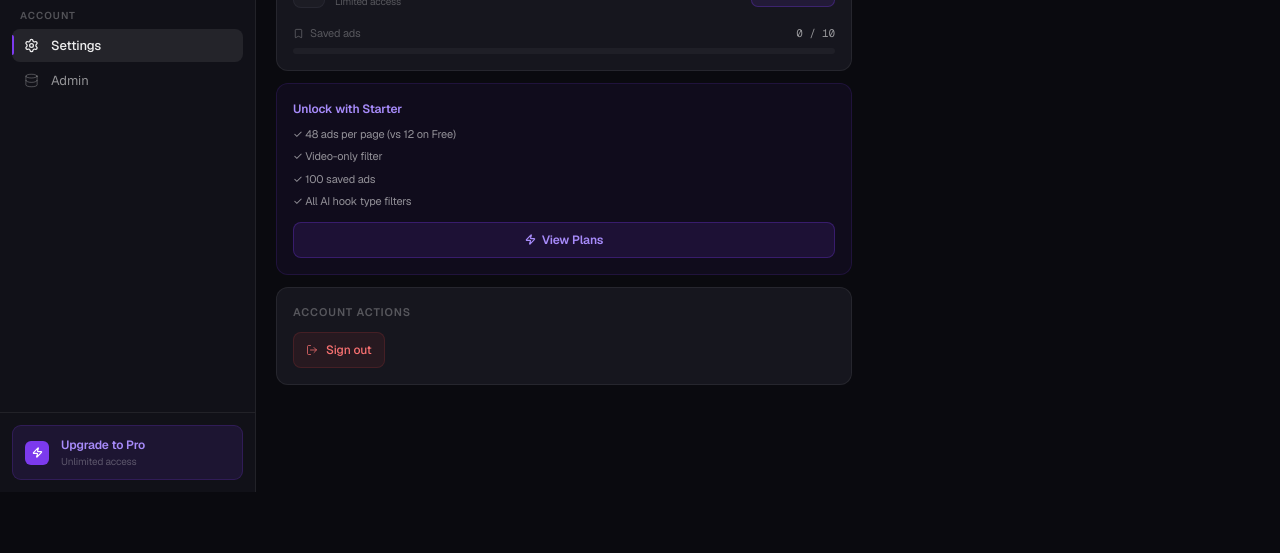
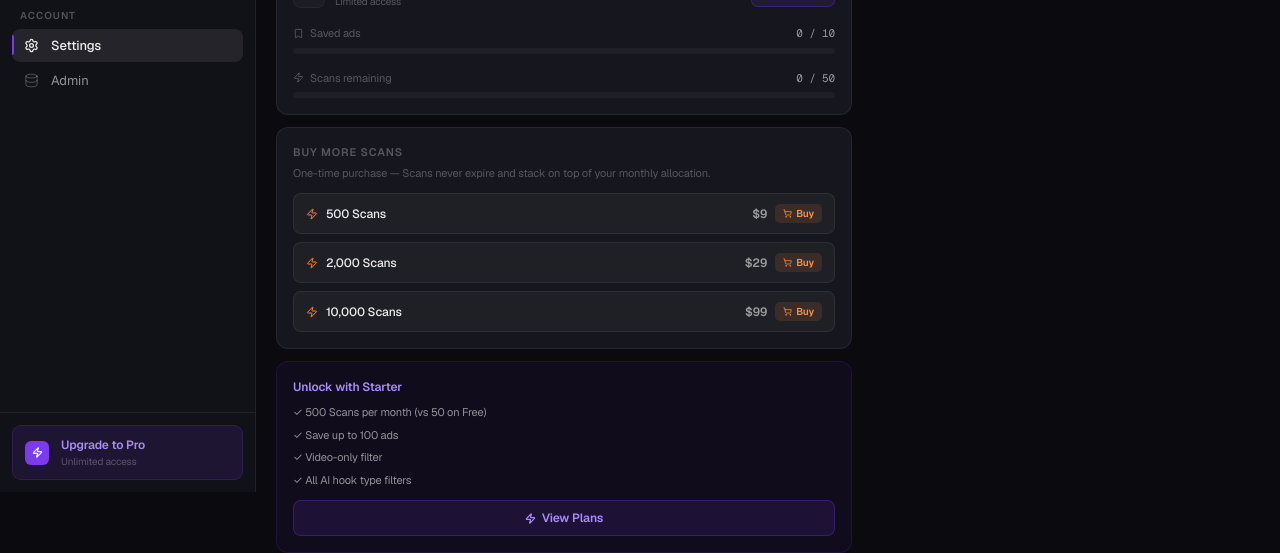
Before and after one commit to minhhieuulaw/adspoonx, a Next.js app: page /settings in a window 1280 px wide. Shown: the part 308-861 px from the top of the page. Before the commit the page ends 800 px from the top, so only its background shows below. Built offline with nearby package versions, Linux system fonts and the light colour scheme; no server answers; the database is empty; sample sign-in values are in the browser's storage.

Commit message:
feat(scans): implement scan-based search system with monthly allocations and pack purchases

```diff
--- a/app/(dashboard)/settings/page.tsx
+++ b/app/(dashboard)/settings/page.tsx
@@ -2,12 +2,17 @@
 
 import { useSession, signOut } from "next-auth/react";
 import { useEffect, useState } from "react";
-import { Settings, Zap, Bookmark, LogOut, Crown, ChevronRight } from "lucide-react";
+import { Settings, Zap, Bookmark, LogOut, Crown, ChevronRight, ShoppingCart, RefreshCw } from "lucide-react";
 import Image from "next/image";
 import Link from "next/link";
 
-interface PlanData { plan: string; label: string }
-interface SavedData { length: number }
+interface PlanData {
+  plan: string;
+  label: string;
+  scansBalance: number;
+  scansTotal: number;
+  scansResetAt: string | null;
+}
 
 const PLAN_META: Record<string, { color: string; bg: string; border: string; icon: React.ElementType; limit: number }> = {
   free:     { color: "var(--text-muted)",  bg: "rgba(100,100,120,0.08)", border: "rgba(100,100,120,0.15)", icon: Settings, limit: 10  },
@@ -16,11 +21,18 @@ const PLAN_META: Record<string, { color: string; bg: string; border: string; ico
   business: { color: "#FCD34D",            bg: "rgba(245,158,11,0.08)", border: "rgba(245,158,11,0.2)",  icon: Crown,    limit: 9999 },
 };
 
+const SCAN_PACKS = [
+  { id: "pack_500",   label: "500 Scans",    price: "$9"  },
+  { id: "pack_2000",  label: "2,000 Scans",  price: "$29" },
+  { id: "pack_10000", label: "10,000 Scans", price: "$99" },
+];
+
 export default function SettingsPage() {
   const { data: session } = useSession();
-  const [planData, setPlanData]   = useState<PlanData>({ plan: "free", label: "Free" });
+  const [planData, setPlanData] = useState<PlanData>({ plan: "free", label: "Free", scansBalance: 0, scansTotal: 50, scansResetAt: null });
   const [savedCount, setSavedCount] = useState(0);
   const [loading, setLoading] = useState(true);
+  const [buyingPack, setBuyingPack] = useState<string | null>(null);
 
   useEffect(() => {
     Promise.all([
@@ -32,9 +44,27 @@ export default function SettingsPage() {
     }).catch(() => null).finally(() => setLoading(false));
   }, []);
 
-  const meta  = PLAN_META[planData.plan] ?? PLAN_META.free;
+  async function handleBuyPack(packId: string) {
+    setBuyingPack(packId);
+    try {
+      const res = await fetch("/api/scans", {
+        method: "POST",
+        headers: { "Content-Type": "application/json" },
+        body: JSON.stringify({ packId }),
+      });
+      const data = await res.json() as { checkoutUrl?: string; error?: string };
+      if (data.checkoutUrl) {
+        window.location.href = data.checkoutUrl;
+      }
+    } catch { /* silent */ }
+    finally { setBuyingPack(null); }
+  }
+
+  const meta = PLAN_META[planData.plan] ?? PLAN_META.free;
   const PlanIcon = meta.icon;
   const usagePct = Math.min(100, Math.round((savedCount / meta.limit) * 100));
+  const scansPct = Math.min(100, Math.round((planData.scansBalance / (planData.scansTotal || 1)) * 100));
+  const resetDate = planData.scansResetAt ? new Date(planData.scansResetAt).toLocaleDateString("en-US", { month: "short", day: "numeric" }) : null;
 
   return (
     <div className="page-enter max-w-xl">
@@ -100,7 +130,7 @@ export default function SettingsPage() {
             </div>
 
             {/* Saved ads usage */}
-            <div>
+            <div className="mb-4">
               <div className="flex items-center justify-between mb-1.5">
                 <div className="flex items-center gap-1.5">
                   <Bookmark size={11} style={{ color: "var(--text-3)" }} />
@@ -118,20 +148,80 @@ export default function SettingsPage() {
                   }} />
               </div>
             </div>
+
+            {/* Scans usage */}
+            <div>
+              <div className="flex items-center justify-between mb-1.5">
+                <div className="flex items-center gap-1.5">
+                  <Zap size={11} style={{ color: "var(--text-3)" }} />
+                  <span className="text-[11px]" style={{ color: "var(--text-3)" }}>Scans remaining</span>
+                </div>
+                <div className="flex items-center gap-2">
+                  <span className="font-data text-[11px] tabular-nums" style={{ color: "var(--text-2)" }}>
+                    {planData.scansBalance.toLocaleString()} / {planData.scansTotal.toLocaleString()}
+                  </span>
+                  {resetDate && (
+                    <span className="flex items-center gap-0.5 text-[10px]" style={{ color: "var(--text-3)" }}>
+                      <RefreshCw size={9} />
+                      {resetDate}
+                    </span>
+                  )}
+                </div>
+              </div>
+              <div className="h-1.5 rounded-full overflow-hidden" style={{ background: "var(--bg-hover)" }}>
+                <div className="h-full rounded-full transition-all duration-500"
+                  style={{
+                    width: `${scansPct}%`,
+                    background: scansPct <= 10 ? "#F87171" : scansPct <= 30 ? "#FCD34D" : "#34D399",
+                  }} />
+              </div>
+            </div>
           </>
         )}
       </div>
 
-      {/* Plan comparison */}
+      {/* Buy more scans */}
+      <div className="rounded-[12px] p-4 mb-3" style={{ background: "var(--bg-card)", border: "1px solid var(--border)" }}>
+        <p className="text-[11px] font-semibold uppercase mb-1" style={{ color: "var(--text-3)", letterSpacing: "0.08em" }}>Buy more Scans</p>
+        <p className="text-[11px] mb-3" style={{ color: "var(--text-3)" }}>
+          One-time purchase — Scans never expire and stack on top of your monthly allocation.
+        </p>
+        <div className="flex flex-col gap-2">
+          {SCAN_PACKS.map(pack => (
+            <button
+              key={pack.id}
+              onClick={() => handleBuyPack(pack.id)}
+              disabled={buyingPack === pack.id}
+              className="flex items-center justify-between px-3 py-2.5 rounded-[8px] text-[12px] font-medium transition-all disabled:opacity-60"
+              style={{ background: "var(--bg-hover)", border: "1px solid var(--border)" }}
+            >
+              <div className="flex items-center gap-2">
+                <Zap size={12} className="text-orange-400" />
+                <span style={{ color: "var(--text-1)" }}>{pack.label}</span>
+              </div>
+              <div className="flex items-center gap-2">
+                <span className="font-semibold" style={{ color: "var(--text-2)" }}>{pack.price}</span>
+                <span className="flex items-center gap-1 px-2 py-0.5 rounded-[5px] text-[10px] font-semibold"
+                  style={{ background: "rgba(251,146,60,0.12)", color: "#fb923c" }}>
+                  <ShoppingCart size={9} />
+                  {buyingPack === pack.id ? "Loading…" : "Buy"}
+                </span>
+              </div>
+            </button>
+          ))}
+        </div>
+      </div>
+
+      {/* Plan upgrade prompt for free users */}
       {!loading && planData.plan === "free" && (
         <div className="rounded-[12px] p-4 mb-3"
           style={{ background: "rgba(124,58,237,0.06)", border: "1px solid rgba(124,58,237,0.15)" }}>
           <p className="text-[12px] font-semibold mb-2" style={{ color: "var(--ai-light)" }}>Unlock with Starter</p>
           <div className="flex flex-col gap-1.5">
             {[
-              "48 ads per page (vs 12 on Free)",
+              "500 Scans per month (vs 50 on Free)",
+              "Save up to 100 ads",
               "Video-only filter",
-              "100 saved ads",
               "All AI hook type filters",
             ].map(f => (
               <div key={f} className="flex items-center gap-2">
--- a/app/api/ads/route.ts
+++ b/app/api/ads/route.ts
@@ -1,7 +1,7 @@
 import { NextRequest, NextResponse } from "next/server";
 import { auth } from "@/auth";
 import { prisma } from "@/lib/prisma";
-import { getUserPlan, getLimits } from "@/lib/subscription";
+import { getUserPlan, getLimits, deductScan } from "@/lib/subscription";
 import type { FbAd } from "@/lib/facebook-ads";
 
 // ── Search clause builder (parameterized, safe from injection) ───────────────
@@ -93,6 +93,18 @@ export async function GET(req: NextRequest) {
   }
 
   const page  = Math.max(1, Number(searchParams.get("page") ?? "1"));
+
+  // Deduct 1 scan per new search (page 1 only — pagination is free)
+  if (page === 1) {
+    const ok = await deductScan(session.user.id);
+    if (!ok) {
+      return NextResponse.json(
+        { error: "no_scans", message: "You've used all your Scans for this month. Buy more to keep searching." },
+        { status: 402 }
+      );
+    }
+  }
+
   const requestedLimit = Math.max(1, Number(searchParams.get("limit") ?? "40"));
   const limit = Math.min(limits.maxResults, requestedLimit); // enforce plan limit
   const isActive = status !== "INACTIVE";
--- a/app/api/me/plan/route.ts
+++ b/app/api/me/plan/route.ts
@@ -1,13 +1,23 @@
 import { NextResponse } from "next/server";
 import { auth } from "@/auth";
-import { getUserPlan, PLAN_LABELS } from "@/lib/subscription";
+import { getUserPlan, PLAN_LABELS, PLAN_SCANS, getUserScans } from "@/lib/subscription";
 
 export async function GET() {
   const session = await auth();
   if (!session?.user?.id) {
-    return NextResponse.json({ plan: "free", label: "Free" });
+    return NextResponse.json({ plan: "free", label: "Free", scansBalance: 0, scansTotal: 50, scansResetAt: null });
   }
-  const plan  = await getUserPlan(session.user.id);
-  const label = PLAN_LABELS[plan];
-  return NextResponse.json({ plan, label });
+
+  const [plan, { balance, resetAt }] = await Promise.all([
+    getUserPlan(session.user.id),
+    getUserScans(session.user.id),
+  ]);
+
+  return NextResponse.json({
+    plan,
+    label: PLAN_LABELS[plan],
+    scansBalance: balance,
+    scansTotal: PLAN_SCANS[plan],
+    scansResetAt: resetAt,
+  });
 }
--- /dev/null
+++ b/app/api/scans/route.ts
@@ -0,0 +1,58 @@
+import { NextRequest, NextResponse } from "next/server";
+import { auth } from "@/auth";
+import { getUserScans, PLAN_SCANS, getUserPlan } from "@/lib/subscription";
+
+export const SCAN_PACKS = [
+  { id: "pack_500",   scans: 500,   price: 9,  label: "500 Scans",    variantId: Number(process.env.NEXT_PUBLIC_LS_VARIANT_SCANS_500  ?? 0) },
+  { id: "pack_2000",  scans: 2000,  price: 29, label: "2,000 Scans",  variantId: Number(process.env.NEXT_PUBLIC_LS_VARIANT_SCANS_2000 ?? 0) },
+  { id: "pack_10000", scans: 10000, price: 99, label: "10,000 Scans", variantId: Number(process.env.NEXT_PUBLIC_LS_VARIANT_SCANS_10000 ?? 0) },
+] as const;
+
+/** GET /api/scans — return current balance + available packs */
+export async function GET() {
+  const session = await auth();
+  if (!session?.user?.id) {
+    return NextResponse.json({ error: "Unauthorized" }, { status: 401 });
+  }
+
+  const [{ balance, resetAt }, plan] = await Promise.all([
+    getUserScans(session.user.id),
+    getUserPlan(session.user.id),
+  ]);
+
+  return NextResponse.json({
+    balance,
+    total: PLAN_SCANS[plan],
+    resetAt,
+    packs: SCAN_PACKS,
+  });
+}
+
+/** POST /api/scans — initiate checkout to buy a scan pack */
+export async function POST(req: NextRequest) {
+  const session = await auth();
+  if (!session?.user?.id) {
+    return NextResponse.json({ error: "Unauthorized" }, { status: 401 });
+  }
+
+  const { packId } = await req.json() as { packId: string };
+  const pack = SCAN_PACKS.find(p => p.id === packId);
+  if (!pack) {
+    return NextResponse.json({ error: "Invalid pack" }, { status: 400 });
+  }
+
+  if (!pack.variantId) {
+    return NextResponse.json({ error: "Scan packs not configured yet" }, { status: 503 });
+  }
+
+  // Reuse the existing checkout endpoint logic via internal fetch
+  const origin = req.nextUrl.origin;
+  const res = await fetch(`${origin}/api/checkout`, {
+    method: "POST",
+    headers: { "Content-Type": "application/json", cookie: req.headers.get("cookie") ?? "" },
+    body: JSON.stringify({ variantId: pack.variantId }),
+  });
+
+  const data = await res.json() as { checkoutUrl?: string; error?: string };
+  return NextResponse.json(data, { status: res.status });
+}
--- a/components/marketing/PricingSection.tsx
+++ b/components/marketing/PricingSection.tsx
@@ -40,17 +40,17 @@ const plans: Plan[] = [
     highlighted: false,
     description: "Perfect for solo marketers",
     cta: "Upgrade to Starter",
-    price: { monthly: 44, quarterly: 34, yearly: 29 },
+    price: { monthly: 39, quarterly: 31, yearly: 26 },
     variantId: VARIANT_IDS.starter,
     savingNote: {
       monthly: null,
-      quarterly: "or $34 per month if paid quarterly",
-      yearly: "You are saving $180 per year",
+      quarterly: "or $31 per month if paid quarterly",
+      yearly: "You are saving $156 per year",
     },
     features: [
       "Facebook Ads Library access",
       "Basic filters (country, status)",
-      "10,000 ad searches / month",
+      "500 Scans / month",
       "Save up to 50 ads",
       "Daily Top 10 Trending Ads",
       "Email support",
@@ -59,19 +59,19 @@ const plans: Plan[] = [
   {
     name: "Premium",
     highlighted: true,
-    badge: "72% of users upgrade to this plan",
+    badge: "Most popular",
     description: "For serious media buyers",
     cta: "Upgrade to Premium",
-    price: { monthly: 94, quarterly: 74, yearly: 64 },
+    price: { monthly: 89, quarterly: 71, yearly: 59 },
     variantId: VARIANT_IDS.premium,
     savingNote: {
       monthly: null,
-      quarterly: "or $74 per month if paid quarterly",
+      quarterly: "or $71 per month if paid quarterly",
       yearly: "You are saving $360 per year",
     },
     features: [
       "All Starter features, plus:",
-      "Unlimited ad searches",
+      "5,000 Scans / month",
       "Advanced filters + date range",
       "Trending Shops analysis",
       "AI-powered winning ad detection",
@@ -83,15 +83,16 @@ const plans: Plan[] = [
     highlighted: false,
     description: "For agencies & teams",
     cta: "Upgrade to Business",
-    price: { monthly: 394, quarterly: 344, yearly: 294 },
+    price: { monthly: 389, quarterly: 311, yearly: 259 },
     variantId: VARIANT_IDS.business,
     savingNote: {
       monthly: null,
-      quarterly: "or $344 per month if paid quarterly",
-      yearly: "You are saving $1,200 per year",
+      quarterly: "or $311 per month if paid quarterly",
+      yearly: "You are saving $1,560 per year",
     },
     features: [
       "All Premium features, plus:",
+      "25,000 Scans / month",
       "Success Radar (market intel)",
       "API access",
       "Team accounts (up to 5 users)",
@@ -266,13 +267,13 @@ export default function PricingSection() {
                     {plan.cta}
                   </button>
 
-                  {/* Credits note */}
+                  {/* Scans note */}
                   <p className="text-xs font-medium mb-5 flex items-center gap-1.5"
                     style={{ color: "var(--text-muted)" }}>
                     <Zap size={12} className="text-orange-400" />
-                    {plan.name === "Starter" && "10,000 Credits · Cancel anytime"}
-                    {plan.name === "Premium" && "100,000 Credits · Cancel anytime"}
-                    {plan.name === "Business" && "150,000 Credits · Cancel anytime"}
+                    {plan.name === "Starter" && "500 Scans / month · Cancel anytime"}
+                    {plan.name === "Premium" && "5,000 Scans / month · Cancel anytime"}
+                    {plan.name === "Business" && "25,000 Scans / month · Cancel anytime"}
                   </p>
 
                   {/* Divider */}
--- a/lib/subscription.ts
+++ b/lib/subscription.ts
@@ -1,5 +1,5 @@
 /**
- * Subscription helpers — plan limits & DB queries
+ * Subscription helpers — plan limits, DB queries, scan management
  */
 import { prisma } from "./prisma";
 
@@ -17,6 +17,14 @@ export const PLAN_LIMITS: Record<Plan, PlanLimits> = {
   starter:  { maxResults: 200, maxSavedAds: 100,  canFilterVideo: true,  canExport: false },
   premium:  { maxResults: 500, maxSavedAds: 500,  canFilterVideo: true,  canExport: true  },
   business: { maxResults: 1000, maxSavedAds: 9999, canFilterVideo: true,  canExport: true  },
+};
+
+/** Scans allocated per month per plan */
+export const PLAN_SCANS: Record<Plan, number> = {
+  free:     50,
+  starter:  500,
+  premium:  5000,
+  business: 25000,
 };
 
 export const PLAN_LABELS: Record<Plan, string> = {
@@ -46,3 +54,81 @@ export async function getUserPlan(userId: string): Promise<Plan> {
 export function getLimits(plan: Plan): PlanLimits {
   return PLAN_LIMITS[plan] ?? PLAN_LIMITS.free;
 }
+
+// ── Scan management ───────────────────────────────────────────────────────────
+
+/**
+ * Get current scan balance for a user, auto-resetting if the reset date has passed.
+ * Initialises scansResetAt on first call.
+ */
+export async function getUserScans(userId: string): Promise<{ balance: number; resetAt: Date }> {
+  const user = await prisma.user.findUnique({
+    where: { id: userId },
+    select: { scansBalance: true, scansResetAt: true },
+  });
+
+  const now = new Date();
+
+  // If reset date has passed (or never set), refresh the balance
+  if (!user?.scansResetAt || user.scansResetAt < now) {
+    const plan = await getUserPlan(userId);
+    const newBalance = PLAN_SCANS[plan];
+    const nextReset = new Date(now);
+    nextReset.setMonth(nextReset.getMonth() + 1);
+
+    await prisma.user.update({
+      where: { id: userId },
+      data: { scansBalance: newBalance, scansResetAt: nextReset },
+    });
+
+    return { balance: newBalance, resetAt: nextReset };
+  }
+
+  return {
+    balance: user.scansBalance,
+    resetAt: user.scansResetAt,
+  };
+}
+
+/**
+ * Atomically deduct 1 scan. Returns true if successful, false if balance was 0.
+ */
+export async function deductScan(userId: string): Promise<boolean> {
+  // First ensure the reset cycle is current
+  const { balance } = await getUserScans(userId);
+  if (balance <= 0) return false;
+
+  const { count } = await prisma.user.updateMany({
+    where: { id: userId, scansBalance: { gt: 0 } },
+    data: { scansBalance: { decrement: 1 } },
+  });
+
+  return count > 0;
+}
+
+/**
+ * Add scans to a user's balance (e.g. after a purchase).
+ */
+export async function addScans(userId: string, amount: number): Promise<void> {
+  await prisma.user.update({
+    where: { id: userId },
+    data: { scansBalance: { increment: amount } },
+  });
+}
+
+/**
+ * Grant plan scans when a subscription activates/renews.
+ * Sets balance to plan allocation and advances reset date.
+ */
+export async function grantPlanScans(userId: string, plan: Plan): Promise<void> {
+  const nextReset = new Date();
+  nextReset.setMonth(nextReset.getMonth() + 1);
+
+  await prisma.user.update({
+    where: { id: userId },
+    data: {
+      scansBalance: PLAN_SCANS[plan],
+      scansResetAt: nextReset,
+    },
+  });
+}
```
Also changed, not shown: 1 other file (tests, documents, lock files or other folders).
